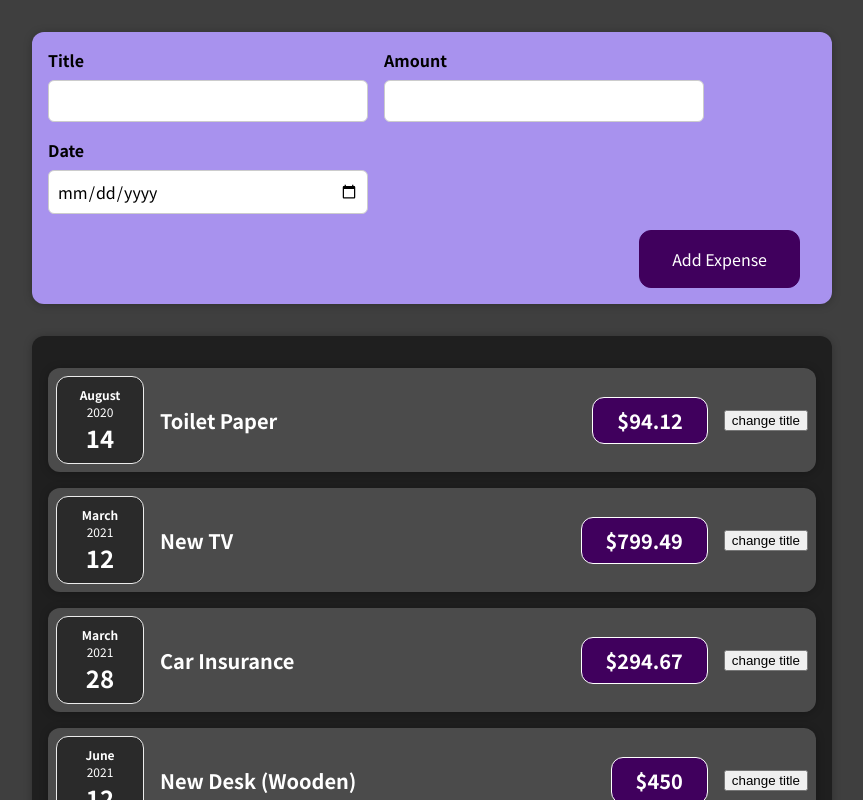
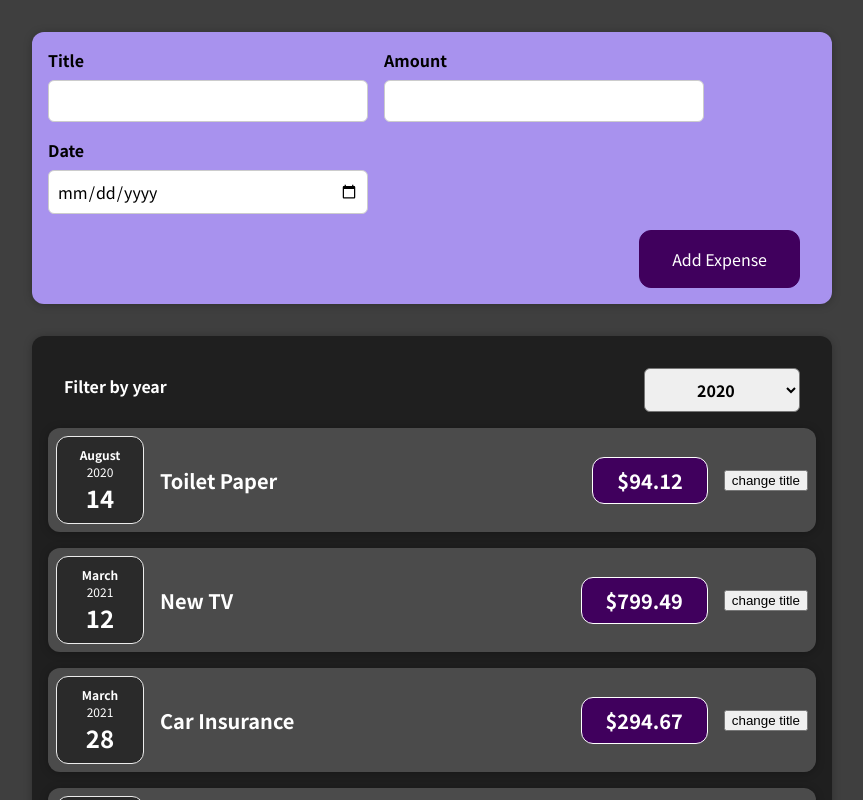
Before and after one commit to kjm541006/udemy, a React (Create React App) app in the folder react/01-starting-setup/: page / in a window 1280 px wide. Shown: the top 800 px of the page, without its empty margins (208-1071 px from the left). Built offline with nearby package versions, Linux system fonts and the light colour scheme.

Commit message:
연도 filter 추가

```diff
--- a/react/01-starting-setup/src/components/Expenses/Expenses.js
+++ b/react/01-starting-setup/src/components/Expenses/Expenses.js
@@ -1,11 +1,20 @@
-import React from "react";
+import React, { useState } from "react";
 import ExpenseItem from "./ExpenseItem";
+import ExpenseFilter from "./ExpensesFilter";
 import Card from "../UI/Card";
 import "./Expenses.css";
 
 export default function Expenses(props) {
+  const [filteredYear, setFilteredYear] = useState("2020");
+
+  const addYearHandler = (selectedYear) => {
+    setFilteredYear(selectedYear);
+  };
+
   return (
+    <div>
       <Card className="expenses">
+        <ExpenseFilter onChangeYear={addYearHandler} selectedYear={filteredYear} />
         <ExpenseItem
           title={props.data[0].title}
           amount={props.data[0].amount}
@@ -27,5 +36,6 @@
           date={props.data[3].date}
         />
       </Card>
+    </div>
   );
 }
--- /dev/null
+++ b/react/01-starting-setup/src/components/Expenses/ExpensesFilter.css
@@ -0,0 +1,24 @@
+.expenses-filter {
+  color: white;
+  padding: 0 1rem;
+}
+
+.expenses-filter__control {
+  display: flex;
+  width: 100%;
+  align-items: center;
+  justify-content: space-between;
+  margin: 1rem 0;
+}
+
+.expenses-filter label {
+  font-weight: bold;
+  margin-bottom: 0.5rem;
+}
+
+.expenses-filter select {
+  font: inherit;
+  padding: 0.5rem 3rem;
+  font-weight: bold;
+  border-radius: 6px;
+}
--- /dev/null
+++ b/react/01-starting-setup/src/components/Expenses/ExpensesFilter.js
@@ -0,0 +1,25 @@
+import React from "react";
+
+import "./ExpensesFilter.css";
+
+const ExpensesFilter = (props) => {
+  const handleYear = (e) => {
+    props.onChangeYear(e.target.value);
+  };
+
+  return (
+    <div className="expenses-filter">
+      <div className="expenses-filter__control">
+        <label>Filter by year</label>
+        <select value={props.selectedYear} onChange={handleYear}>
+          <option value="2022">2022</option>
+          <option value="2021">2021</option>
+          <option value="2020">2020</option>
+          <option value="2019">2019</option>
+        </select>
+      </div>
+    </div>
+  );
+};
+
+export default ExpensesFilter;
```
Also changed, not shown: 1 other file (tests, documents, lock files or other folders). Lines whose indentation alone changed are shown as unchanged.
